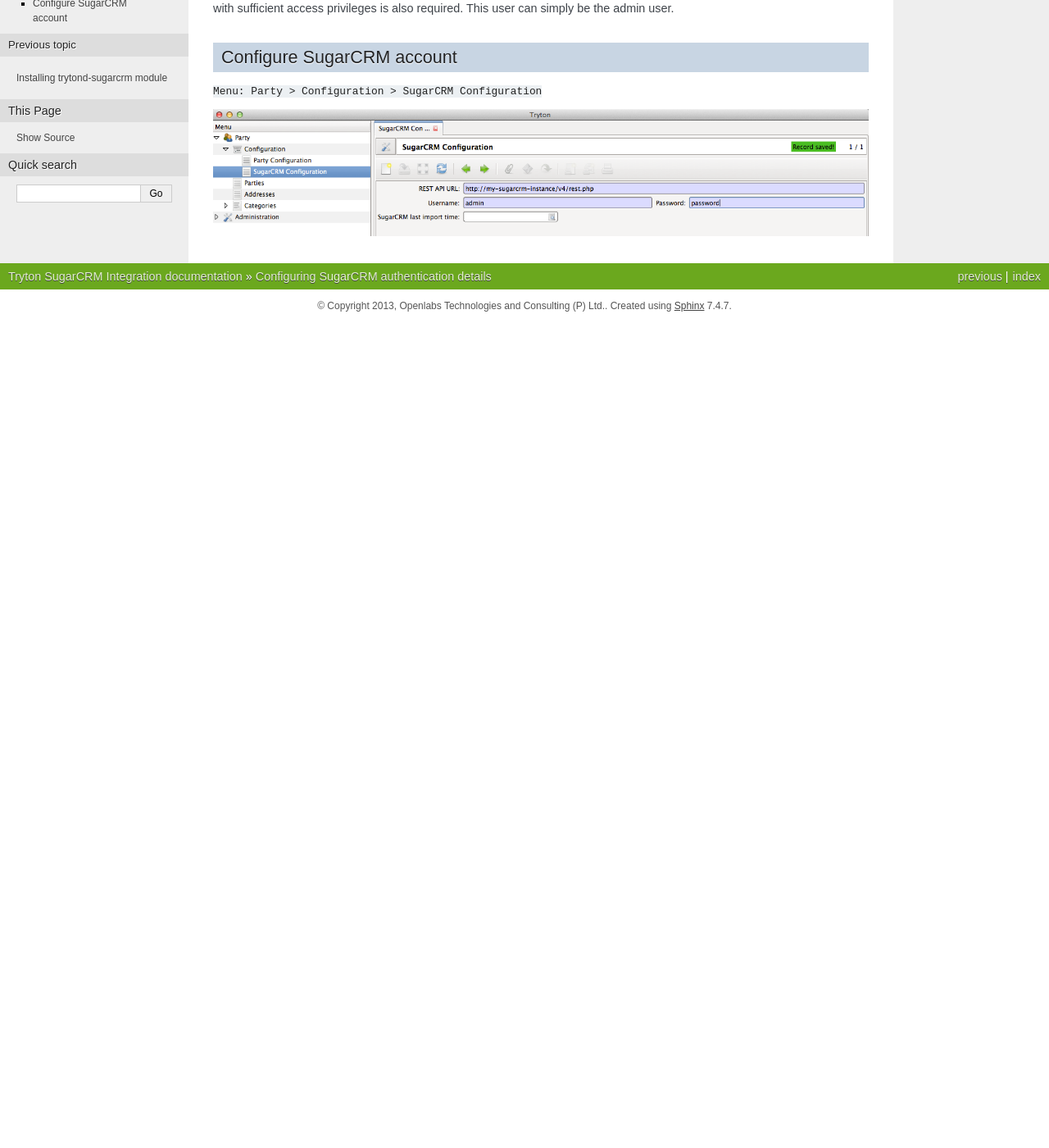
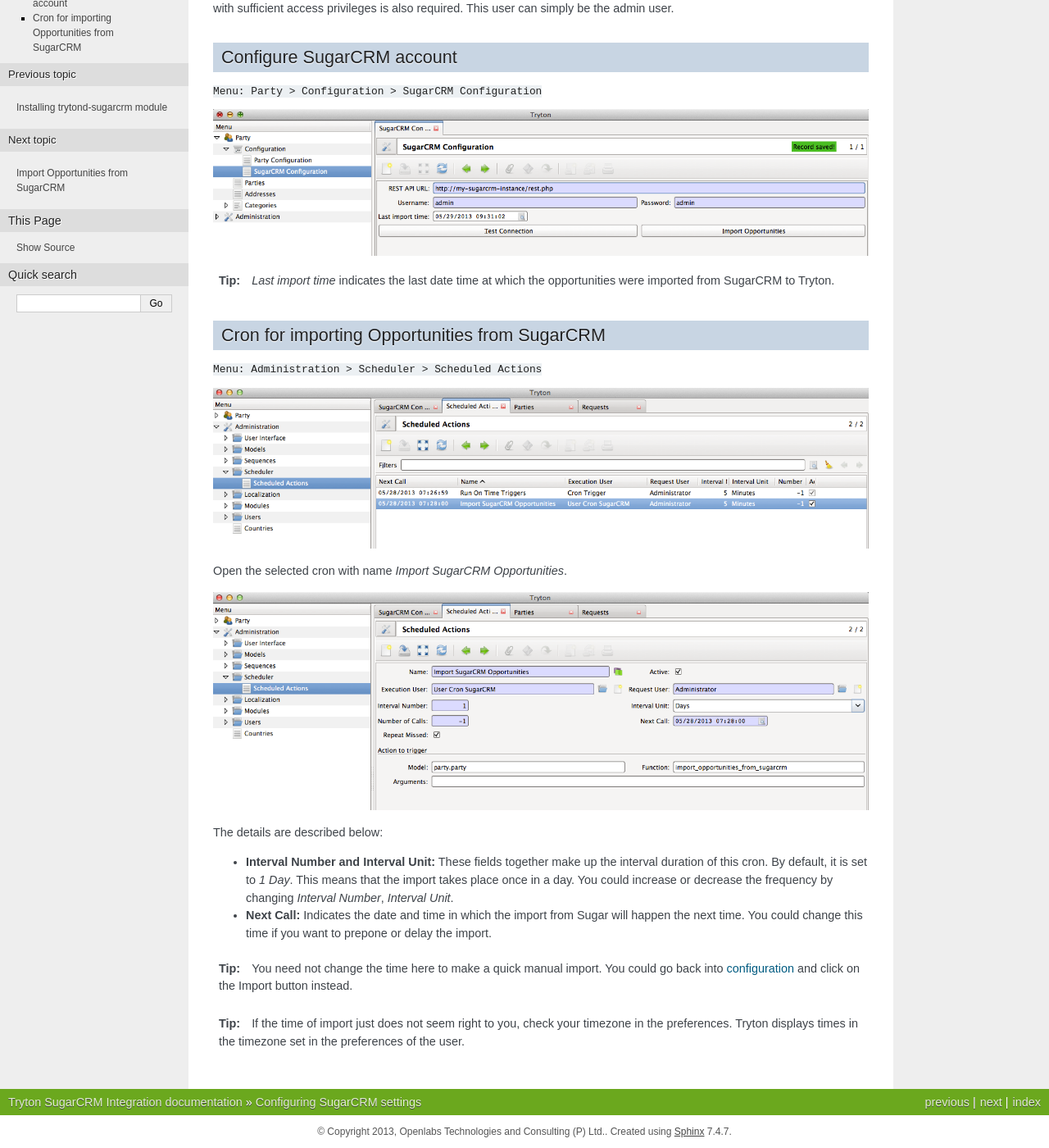
Before and after one commit to openlabs/trytond-sugarcrm, a Sphinx documentation site: the page built from docs/source/configuration.rst, in a window 1280 px wide and 1400 px high, scrolled down 131 px. Shown: the whole window at 82% size. Built offline with Sphinx 7.4.7, drawn with Linux system fonts in a browser that asks for light colours; the version number could not be read and is left out; before the commit the page ends 900 px from its top, so only the background shows below that; some of the changed text lies outside the part shown.

Commit message:
Improved documentation and buttons to on sugar config #1467
* Improved documentation to help a user understand and use the system
* Button to test connection to sugarcrm
* Button to manually import opportunities

```diff
--- a/__init__.py
+++ b/__init__.py
@@ -13,4 +13,8 @@
         Address,
         ContactMechanism,
         Configuration,
+        ImportOpportunitiesWizardView,
         module='sugarcrm', type_='model')
+    Pool.register(
+        ImportOpportunitiesWizard,
+        module='sugarcrm', type_='wizard')
--- a/docs/source/configuration.rst
+++ b/docs/source/configuration.rst
@@ -1,5 +1,5 @@
-Configuring SugarCRM authentication details
-===========================================
+Configuring SugarCRM settings
+=============================
 
 The module should be configured with the REST API URL of the SugarCRM
 instance. The username and password of a user with sufficient access
@@ -14,3 +14,47 @@
 
 .. image:: images/configure.png
    :width: 900
+
+.. tip::
+
+  `Last import time` indicates the last date time at which the
+  opportunities were imported from SugarCRM to Tryton.
+
+.. _sugarcrm-cron:
+
+Cron for importing Opportunities from SugarCRM
+----------------------------------------------
+
+| ``Menu: Administration > Scheduler > Scheduled Actions``
+
+.. image:: images/scheduler-list.png
+   :width: 900
+
+Open the selected cron with name `Import SugarCRM Opportunities`.
+
+.. image:: images/scheduler.png
+   :width: 900
+
+
+The details are described below:
+
+* **Interval Number and Interval Unit:** These fields together make up the
+  interval duration of this cron. By default, it is set to `1 Day`.
+  This means that the import takes place once in a day. You could increase or
+  decrease the frequency by changing `Interval Number`, `Interval Unit`.
+
+* **Next Call:** Indicates the date and time in which the import from Sugar
+  will happen the next time. You could change this time if you want to prepone
+  or delay the import.
+
+.. tip::
+
+  You need not change the time here to make a quick manual import. You could go
+  back into :ref:`configuration <configure-sugarcrm-account>` and click on the
+  Import button instead.
+
+.. tip::
+
+  If the time of import just does not seem right to you, check your timezone
+  in the preferences. Tryton displays times in the timezone set in the
+  preferences of the user.
--- a/docs/source/index.rst
+++ b/docs/source/index.rst
@@ -13,6 +13,8 @@
 
    installation
    configuration
+   import
+   attachment
 
 
 Indices and tables
--- a/setup.py
+++ b/setup.py
@@ -102,7 +102,7 @@
 setup(name='trytond_sugarcrm',
     version=info.get('version', '0.0.1'),
     description='SugarCRM Integration',
-    long_description=read('README.md'),
+    long_description=read('README.rst'),
     author='Openlabs Technologies and Consulting P Ltd.',
     url='http://openlabs.co.in/',
     download_url="https://github.com/openlabs/trytond-sugarcrm",
```
Also changed, not shown: README.md (deleted, +0 -4 lines), README.rst (added, +22 -0 lines), configuration.py (+68 -2 lines), configuration.xml (+24 -0 lines), docs/source/attachment.rst (added, +22 -0 lines), docs/source/import.rst (added, +59 -0 lines), docs/source/images/attachment-icon.png (added), docs/source/images/attachment-list.png (added), docs/source/images/configure.png, docs/source/images/converted-opportunities.png (added), docs/source/images/imported-parties.png (added), docs/source/images/open-attachment.png (added), docs/source/images/opportunity.png (added), docs/source/images/party.png (added), 2 more files.
